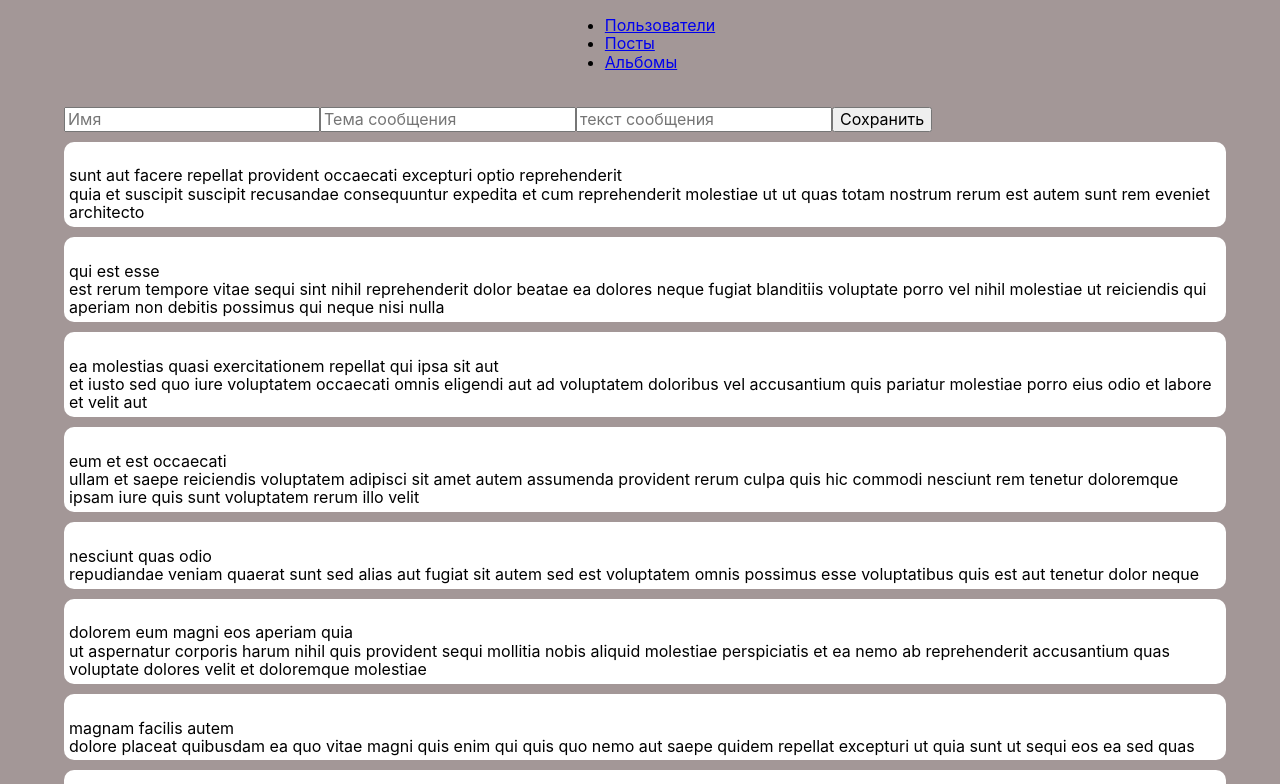
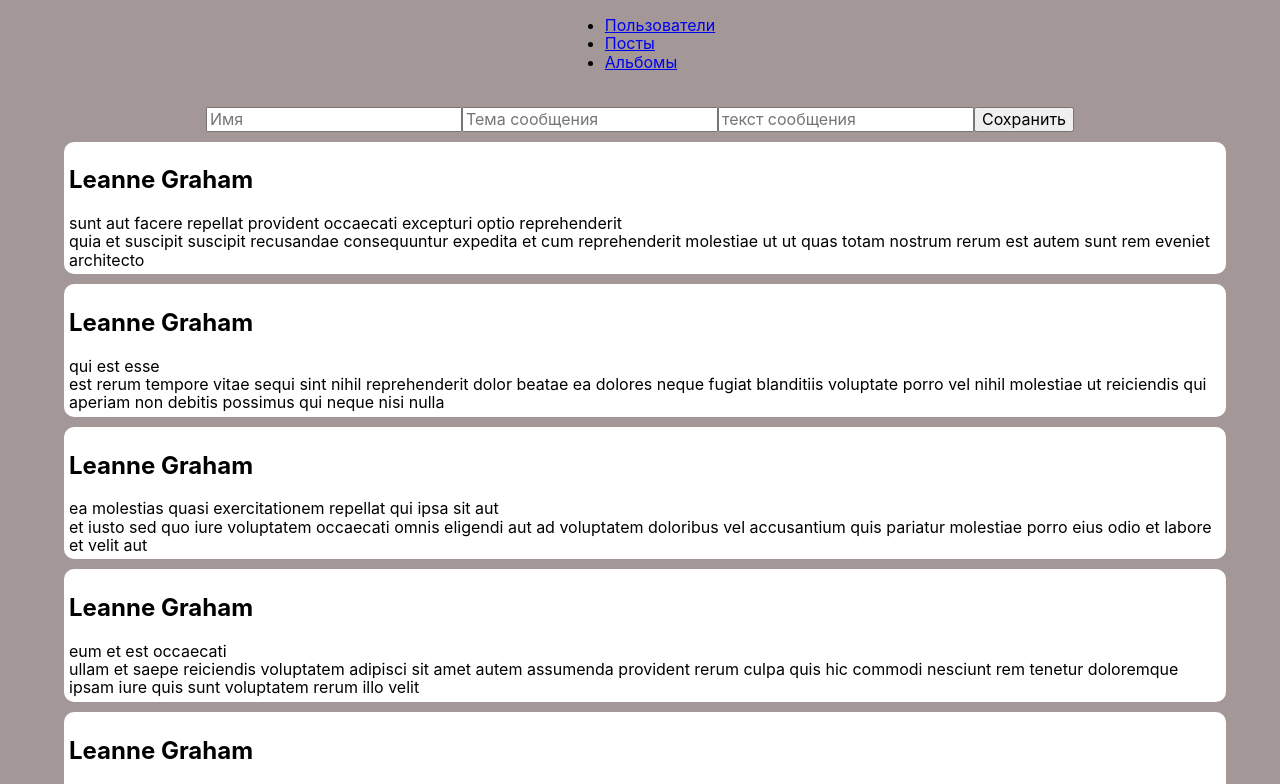
Before and after one commit to AleksandrV-git/SPA-users-albums---posts, a React (Create React App) app: page /posts in a window 1280 px wide. Shown: the top 784 px of the page. Built offline with nearby package versions, Linux system fonts and the light colour scheme.

Commit message:
add Posts, fixes & refactoring App, Post, Albums

```diff
--- a/src/components/Albums.js
+++ b/src/components/Albums.js
@@ -2,7 +2,7 @@ import React from 'react';
 
 import Album from './Album';
 
-const Albums = React.memo(({ albums, users, getAlbumsData }) => {
+const Albums = React.memo(({ albums, setAlbumOwner, getAlbumsData }) => {
 
   React.useEffect(() => {
     getAlbumsData();
@@ -11,7 +11,7 @@ const Albums = React.memo(({ albums, users, getAlbumsData }) => {
   return (
     <div className='post-list'>
       {albums.map((album, i) => {
-        users.forEach(user => { if (user.id == album.userId) { album.ownerName = user.name } })
+        setAlbumOwner(album);
         return <Album key={album.id} album={album} />
       })}
     </div>
--- a/src/components/App.js
+++ b/src/components/App.js
@@ -6,6 +6,7 @@ import postsArr from '../Data/posts';
 import albumsArr from '../Data/albums';
 import photosArr from '../Data/photos';
 import User from './User';
+import Posts from './Posts';
 import Post from './Post';
 import Albums from './Albums';
 import AlbumPhotos from './AlbumPhotos';
@@ -55,13 +56,29 @@ function App() {
     setPosts([...posts, post]);
   }
 
+  function setAlbumOwner(album) {
+    const owner = users.find((user) => { return user.id == album.userId });
+    if (owner) { album.ownerName = owner.name }
+    else { console.log('имя владельца альбома не найдено'); }
+  }
+
+  function setPostOwner(post) {
+    const owner = users.find((user) => { return user.id == post.userId });
+    if (owner) { post.ownerName = owner.name }
+    else { console.log('имя владельца поста не найдено'); }
+  }
+
   function getAlbumsData() {
     getUsers();
     getAlbums();
   }
 
+  function getPostsData() {
+    getUsers();
+    getPosts();
+  }
+
   React.useEffect(() => {
-    getPosts();
     getPhotos();
   }, []);
 
@@ -76,16 +93,11 @@ function App() {
             {users.map((user, i) => { return <User key={user.id} user={user} /> })}
           </Route>
           <Route path="/posts">
-            <div className='post-list'>
-              <PostForm onAddPost={handleAddPost} />
-              {posts.map((post, i) => {
-                users.forEach(user => { if (user.id == post.userId) { post.ownerName = user.name } })
-                return <Post key={post.id} post={post} />
-              })}
-            </div>
+            <PostForm onAddPost={handleAddPost} />
+            <Posts getPostsData={getPostsData} setPostOwner={setPostOwner} posts={posts} />
           </Route>
           <Route exact path="/albums">
-            <Albums getAlbumsData={getAlbumsData} albums={albums} users={users}/>
+            <Albums getAlbumsData={getAlbumsData} setAlbumOwner={setAlbumOwner} albums={albums} />
           </Route>
           <Route exact path="/albums/:id">
             <AlbumPhotos serverData={photos} />
--- a/src/components/Post.js
+++ b/src/components/Post.js
@@ -8,7 +8,7 @@ const Post = React.memo((props) => {
     <>
       <div className="list-item">
         {/* если не задано ownerName используется заданное через форму имя в userName */}
-      <h2>{post.ownerName || post.userName}</h2>
+        <h2>{post.ownerName || post.userName || ''}</h2>
         <div className=""></div>
         <div className="">{post.title}</div>
         <div className="">{post.body}</div>
--- /dev/null
+++ b/src/components/Posts.js
@@ -0,0 +1,21 @@
+import React from 'react';
+
+import Post from './Post';
+
+const Posts = React.memo(({ posts, setPostOwner, getPostsData }) => {
+
+  React.useEffect(() => {
+    getPostsData();
+  }, []);
+
+  return (
+    <div className='post-list'>
+      {posts.map((post, i) => {
+        setPostOwner(post);
+        return <Post key={post.id} post={post} />
+      })}
+    </div>
+  )
+})
+
+export default Posts;
```
Also changed, not shown: 1 other file (tests, documents, lock files or other folders). Lines whose indentation alone changed are shown as unchanged.
